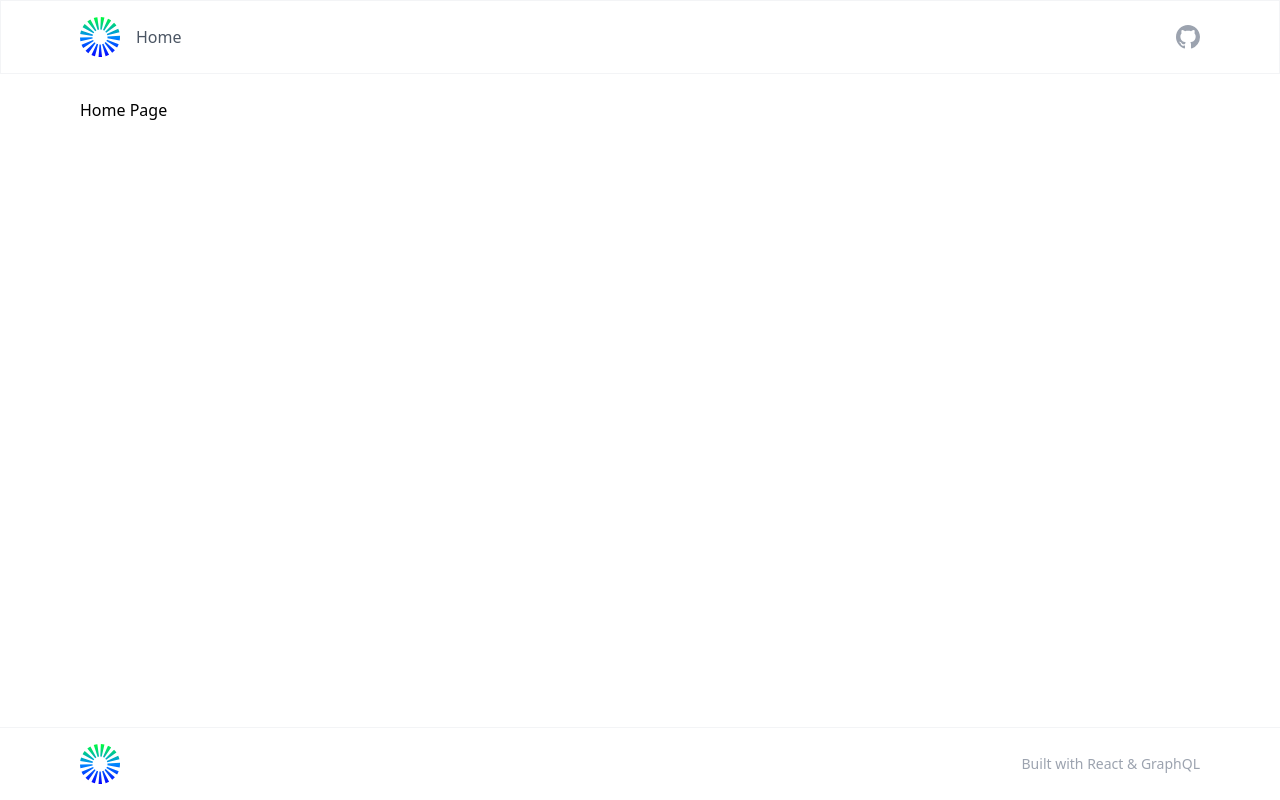
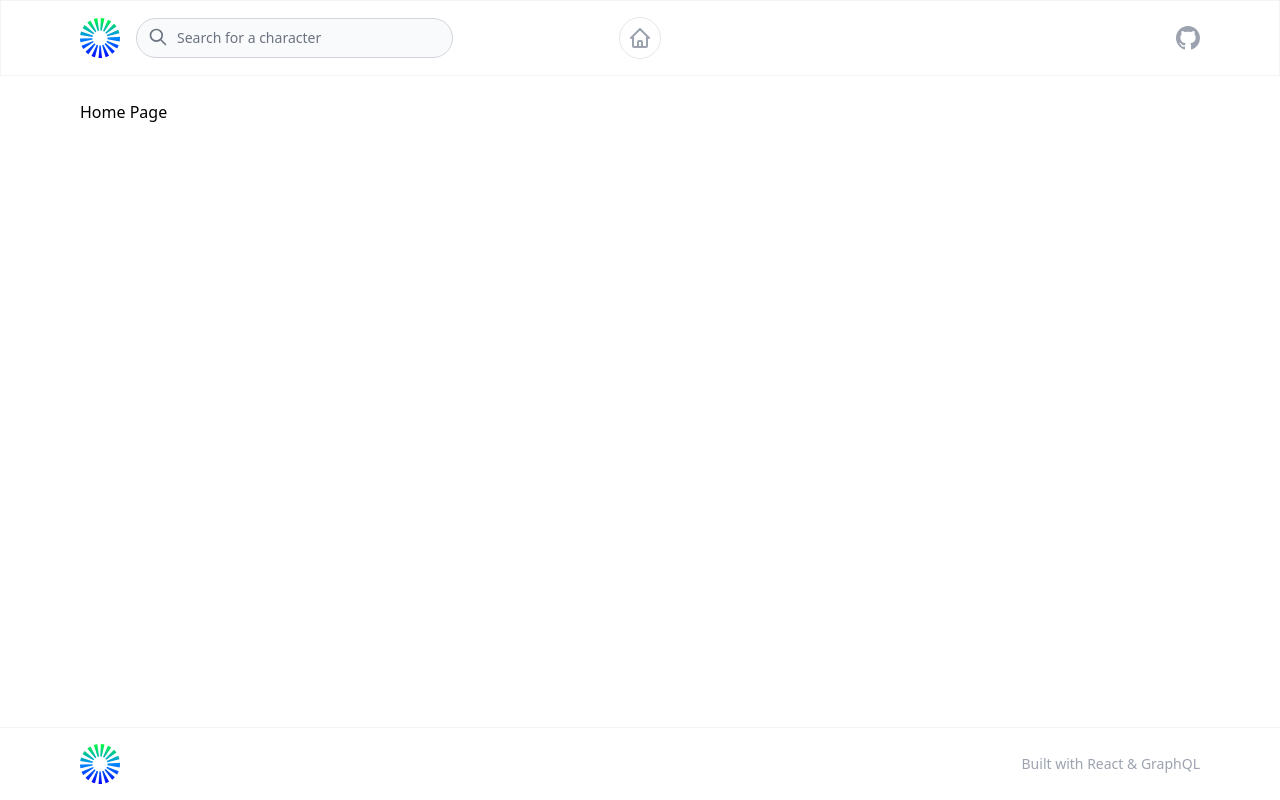
Before and after one commit to bryanbarrios/lazy-graphql-demo, a React (Vite) app: page / in a window 1280 px wide. Built offline with nearby package versions, Linux system fonts and the light colour scheme.

Commit message:
feat: make improvements to the navbar styles

```diff
--- a/package.json
+++ b/package.json
@@ -12,6 +12,7 @@
   },
   "dependencies": {
     "@apollo/client": "^3.4.16",
+    "@tailwindcss/forms": "^0.3.4",
     "classnames": "^2.3.1",
     "graphql": "^15.7.2",
     "history": "^5.1.0",
--- /dev/null
+++ b/src/components/icon-button/index.tsx
@@ -0,0 +1,18 @@
+import { FC, ReactElement } from 'react';
+import cn from 'classnames';
+
+interface IIConButtonProps {
+  className?: string;
+  ariaLabel?: string;
+  icon: ReactElement;
+}
+
+const IconButton: FC<IIConButtonProps> = ({ className, ariaLabel, icon }) => {
+  return (
+    <button aria-label={ariaLabel} className={cn('rounded-full p-2', className)}>
+      {icon}
+    </button>
+  );
+};
+
+export default IconButton;
--- /dev/null
+++ b/src/components/icons/home.tsx
@@ -0,0 +1,22 @@
+const Home = ({ size = 24, ...props }) => {
+  return (
+    <svg
+      xmlns="http://www.w3.org/2000/svg"
+      width={size}
+      height={size}
+      {...props}
+      fill="none"
+      viewBox="0 0 24 24"
+      stroke="currentColor"
+    >
+      <path
+        strokeLinecap="round"
+        strokeLinejoin="round"
+        strokeWidth={2}
+        d="M3 12l2-2m0 0l7-7 7 7M5 10v10a1 1 0 001 1h3m10-11l2 2m-2-2v10a1 1 0 01-1 1h-3m-6 0a1 1 0 001-1v-4a1 1 0 011-1h2a1 1 0 011 1v4a1 1 0 001 1m-6 0h6"
+      />
+    </svg>
+  );
+};
+
+export default Home;
--- a/src/components/icons/index.ts
+++ b/src/components/icons/index.ts
@@ -1,2 +1,4 @@
 export { default as RightArrowIcon } from './right-arrow';
 export { default as GitHubIcon } from './github';
+export { default as SearchIcon } from './search';
+export { default as HomeIcon } from './home';
--- /dev/null
+++ b/src/components/icons/search.tsx
@@ -0,0 +1,22 @@
+const Search = ({ size = 24, ...props }) => {
+  return (
+    <svg
+      xmlns="http://www.w3.org/2000/svg"
+      width={size}
+      height={size}
+      {...props}
+      fill="none"
+      viewBox="0 0 24 24"
+      stroke="currentColor"
+    >
+      <path
+        strokeLinecap="round"
+        strokeLinejoin="round"
+        strokeWidth={2}
+        d="M21 21l-6-6m2-5a7 7 0 11-14 0 7 7 0 0114 0z"
+      />
+    </svg>
+  );
+};
+
+export default Search;
--- a/src/components/index.ts
+++ b/src/components/index.ts
@@ -3,3 +3,4 @@ export { default as BaseLayout } from './base-layout';
 export { default as Navbar } from './navbar';
 export { default as Footer } from './footer';
 export { default as Logo } from './logo';
+export { default as IconButton } from './icon-button';
--- a/src/components/navbar/index.tsx
+++ b/src/components/navbar/index.tsx
@@ -3,15 +3,22 @@ import Container from '../container';
 import Logo from '../logo';
 import NavbarItems from './navbar-items';
 import { GitHubIcon } from '@components/icons';
+import SearchBar from '@components/search-bar';
 
 const Navbar: FC = () => {
   return (
     <nav className="sticky top-0 z-50 w-full bg-white border border-gray-100 py-4">
-      <Container className="flex items-center">
-        <Logo className="mr-4" />
+      <Container className="flex items-center justify-between mb-3 md:mb-0">
+        <div className="flex flex-1">
+          <Logo className="md:mr-4" />
+          <SearchBar className="hidden md:flex" />
+        </div>
+        <div className="flex flex-1 justify-center">
           <NavbarItems />
+        </div>
+        <div className="flex flex-1 justify-end">
           <a
-          className="text-gray-400 hover:text-gray-500 transition-colors ease-in duration-150 inline-block ml-auto"
+            className="text-gray-400 hover:text-gray-500 transition-colors ease-in duration-150 inline-block"
             href="https://www.github.com/bryanbarrios/suspense-graphql-demo"
             target="_blank"
             rel="noopener noreferrer"
@@ -19,6 +26,10 @@ const Navbar: FC = () => {
             <span className="sr-only">Github repository</span>
             <GitHubIcon />
           </a>
+        </div>
+      </Container>
+      <Container className="flex md:hidden">
+        <SearchBar />
       </Container>
     </nav>
   );
--- a/src/components/navbar/navbar-items.tsx
+++ b/src/components/navbar/navbar-items.tsx
@@ -1,17 +1,27 @@
+import { HomeIcon } from '@components/icons';
+import { ReactElement } from 'react';
 import { Link } from 'react-router-dom';
+import IconButton from '../icon-button';
+
+interface ILink {
+  title: string;
+  to: string;
+  icon: ReactElement;
+}
 
 const NavbarItems = () => {
-  const internalLinks = [{ title: 'Home', to: '/' }];
+  const internalLinks: ILink[] = [{ title: 'Home', to: '/', icon: <HomeIcon /> }];
 
   return (
-    <ul className="space-x-6 list-none inline-flex">
-      {internalLinks.map(({ title, to }, index) => (
+    <ul className="space-x-4 list-none inline-flex">
+      {internalLinks.map(({ title, to, icon }, index) => (
         <li key={index}>
-          <Link
-            className="text-gray-600 font-medium hover:text-gray-500 transition-colors ease-in duration-150"
-            to={to}
-          >
-            {title}
+          <Link to={to}>
+            <IconButton
+              ariaLabel={title}
+              icon={icon}
+              className=" border border-gray-200 text-gray-400 hover:text-gray-500 hover:border-gray-400 transition duration-200"
+            />
           </Link>
         </li>
       ))}
--- /dev/null
+++ b/src/components/search-bar/index.tsx
@@ -0,0 +1,24 @@
+import { FC } from 'react';
+import cn from 'classnames';
+import { SearchIcon } from '@components/icons';
+
+interface ISearchBarProps {
+  className?: string;
+}
+
+const SearchBar: FC<ISearchBarProps> = ({ className }) => {
+  return (
+    <div className={cn('flex relative w-full', className)}>
+      <div className="absolute left-3 top-2 transform translate-y-px z-1">
+        <SearchIcon className="text-gray-500" size={20} />
+      </div>
+      <input
+        type="search"
+        placeholder="Search for a character"
+        className="w-full focus:outline-none border border-gray-300 text-gray-500 placeholder-gray-500 bg-gray-50 px-2 pl-10 py-2 rounded-full text-sm font-medium"
+      />
+    </div>
+  );
+};
+
+export default SearchBar;
--- a/tailwind.config.js
+++ b/tailwind.config.js
@@ -7,5 +7,10 @@ module.exports = {
   variants: {
     extend: {},
   },
-  plugins: [],
+  plugins: [
+    // eslint-disable-next-line @typescript-eslint/no-var-requires
+    require('@tailwindcss/forms')({
+      strategy: 'class',
+    }),
+  ],
 };
```
Also changed, not shown: 1 other file (tests, documents, lock files or other folders). Lines whose indentation alone changed are shown as unchanged.
